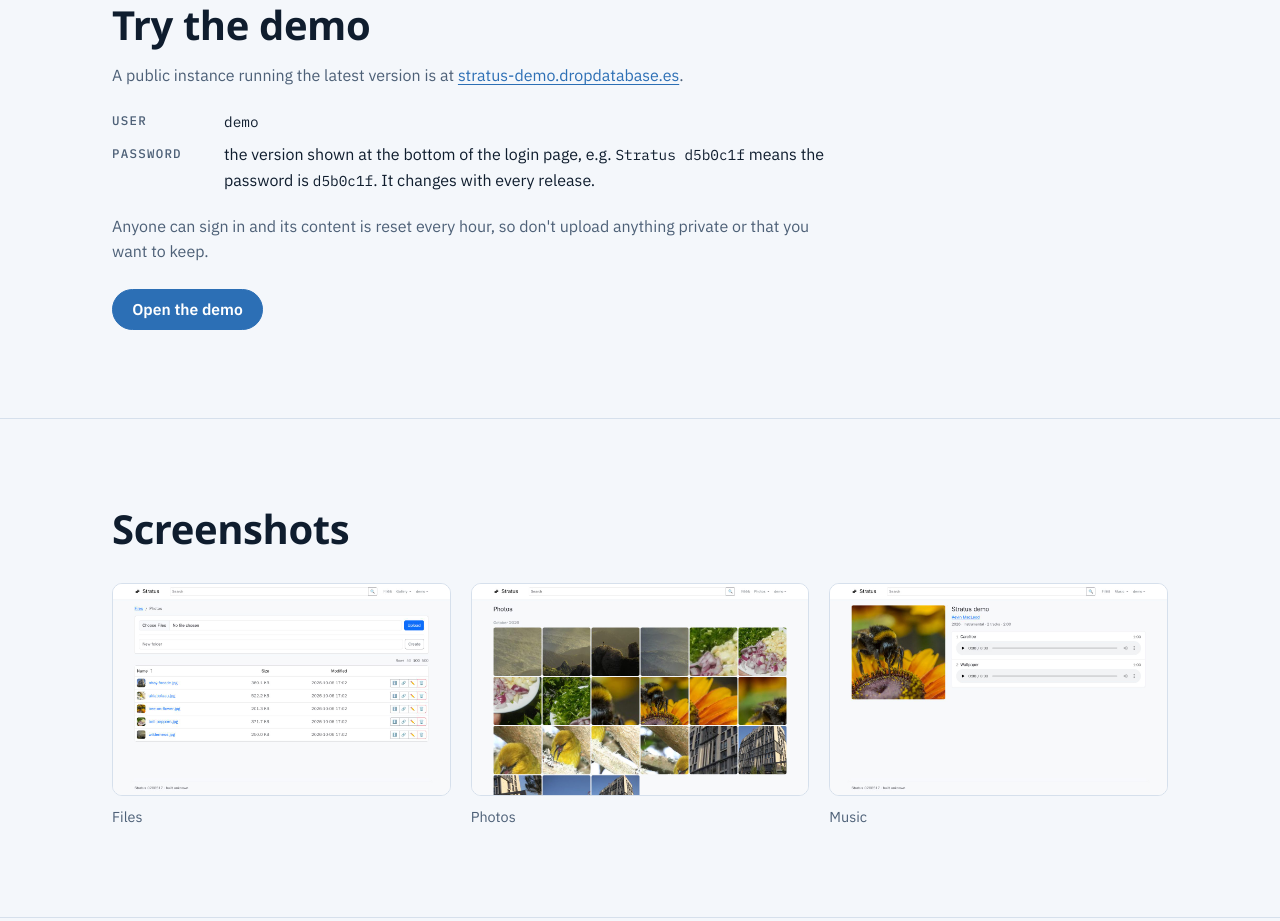
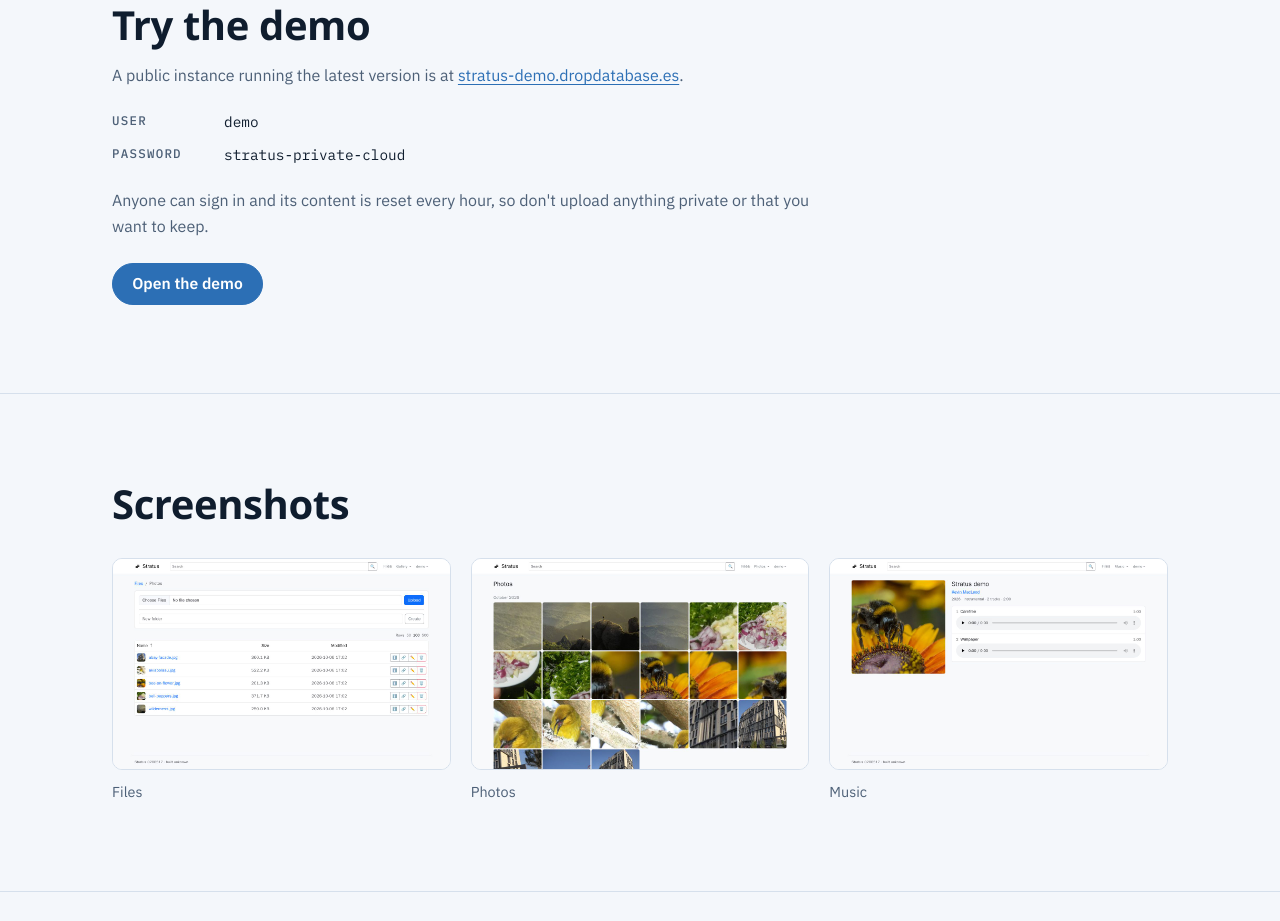
Before and after one commit to stratus-private-cloud/stratus-private-cloud.github.io, a plain HTML site: page index.html in a window 1280 px wide. Shown: the part 1237-2158 px from the top of the page. Drawn offline with Linux system fonts and the light colour scheme; a web font is replaced by a local one.

Commit message:
The demo's password is fixed: stratus-private-cloud (#4)
Claude-Session: https://claude.ai/code/session_01NcvGWtSks9Z9hHx9umapJr

Co-authored-by: Claude Opus 5.5 <noreply@anthropic.com>

```diff
--- a/index.html
+++ b/index.html
@@ -214,7 +214,7 @@ footer .wrap { display: flex; flex-wrap: wrap; justify-content: space-between; g
     <p>A public instance running the latest version is at <a href="https://stratus-demo.dropdatabase.es">stratus-demo.dropdatabase.es</a>.</p>
     <dl>
       <div><dt>User</dt><dd><code>demo</code></dd></div>
-      <div><dt>Password</dt><dd>the version shown at the bottom of the login page, e.g. <code>Stratus d5b0c1f</code> means the password is <code>d5b0c1f</code>. It changes with every release.</dd></div>
+      <div><dt>Password</dt><dd><code>stratus-private-cloud</code></dd></div>
     </dl>
     <p>Anyone can sign in and its content is reset every hour, so don't upload anything private or that you want to keep.</p>
     <div><a class="btn demo-btn" href="https://stratus-demo.dropdatabase.es">Open the demo</a></div>
```
